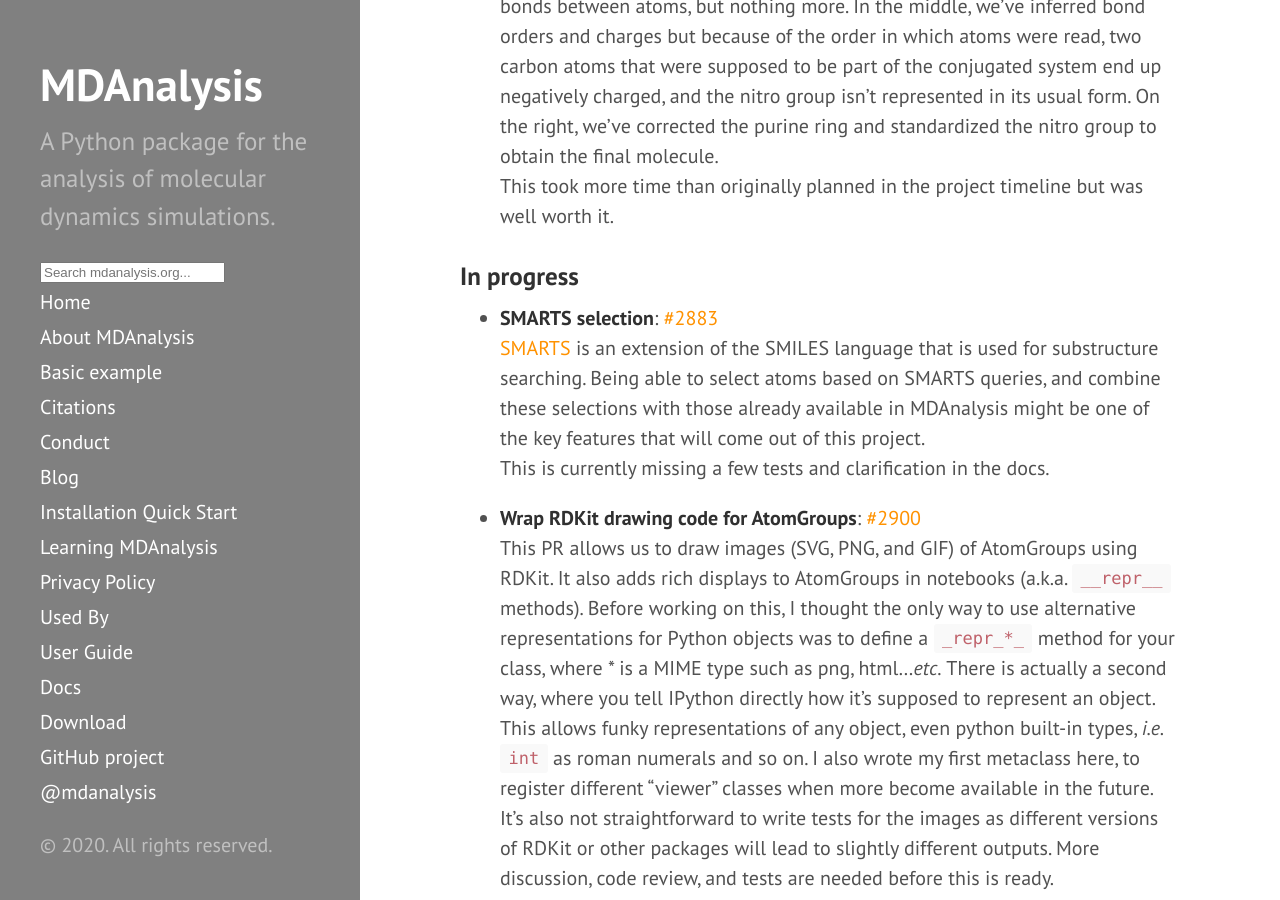
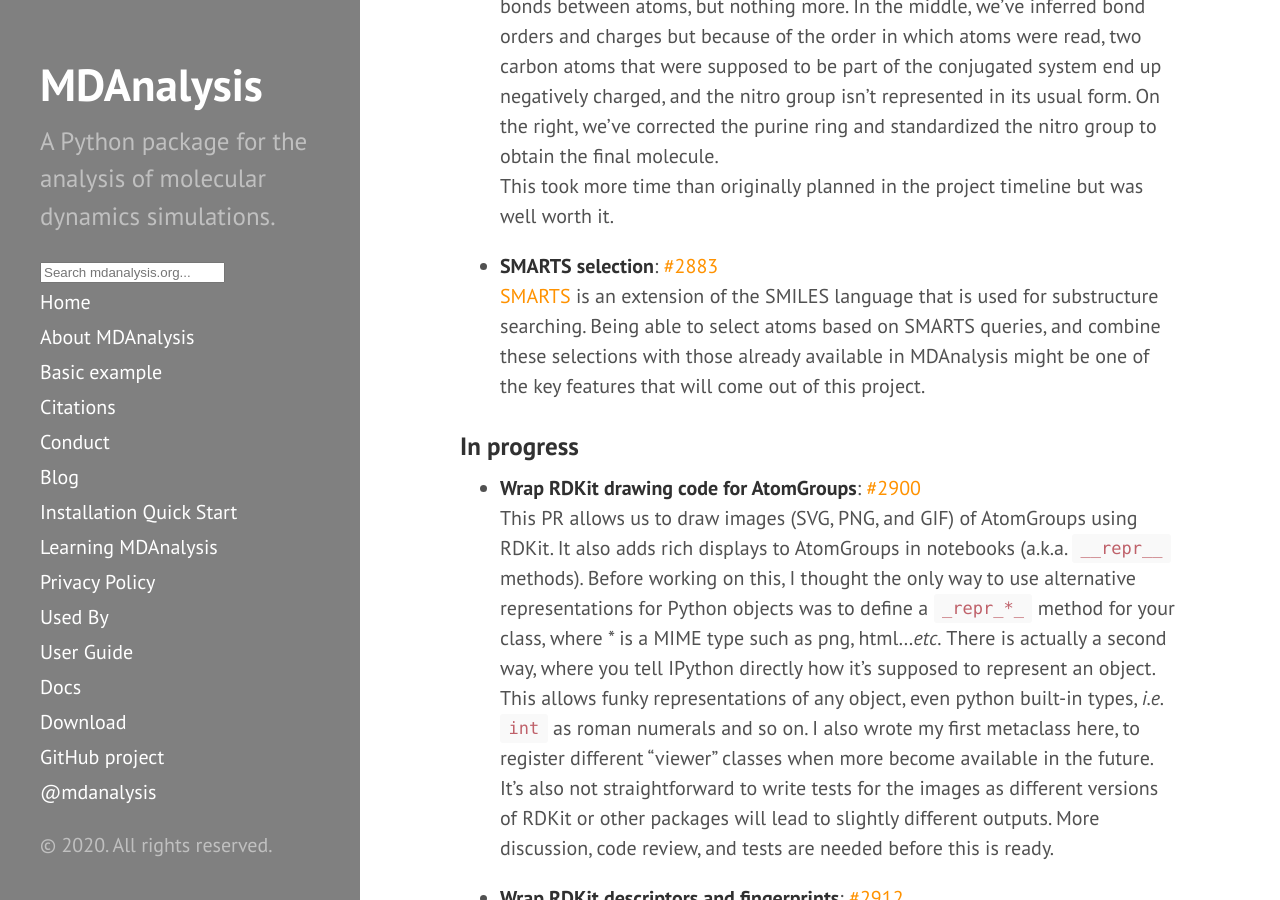
Before and after one commit to MDAnalysis/MDAnalysis.github.io, a Jekyll site: the page built from _posts/2020-08-29-gsoc-report-cbouy.md, in a window 1280 px wide and 900 px high, scrolled down 2338 px. Built offline with Jekyll 4.4.1, drawn with Linux system fonts in a browser that asks for light colours; comment, search, counter and statistics services are not loaded.

Commit message:
add smarts to merged section

```diff
--- a/_posts/2020-08-29-gsoc-report-cbouy.md
+++ b/_posts/2020-08-29-gsoc-report-cbouy.md
@@ -36,11 +36,10 @@ It was also the occasion for me to increase my visibility in the community by wo
   On the left is what you would get from a typical topology file: elements and bonds between atoms, but nothing more. In the middle, we've inferred bond orders and charges but because of the order in which atoms were read, two carbon atoms that were supposed to be part of the conjugated system end up negatively charged, and the nitro group isn't represented in its usual form. On the right, we've corrected the purine ring and standardized the nitro group to obtain the final molecule.
   This took more time than originally planned in the project timeline but was well worth it.
 
+* **SMARTS selection**: [#2883](https://github.com/MDAnalysis/mdanalysis/pull/2883)
+  [SMARTS][] is an extension of the SMILES language that is used for substructure searching. Being able to select atoms based on SMARTS queries, and combine these selections with those already available in MDAnalysis might be one of the key features that will come out of this project.
+
 ### In progress
-
-* **SMARTS selection**: [#2883](https://github.com/MDAnalysis/mdanalysis/pull/2883/files/1d2bb91c088d43effbcc10f95abb5d8e246ea1f5)
-  [SMARTS][] is an extension of the SMILES language that is used for substructure searching. Being able to select atoms based on SMARTS queries, and combine these selections with those already available in MDAnalysis might be one of the key features that will come out of this project.
-  This is currently missing a few tests and clarification in the docs.
 
 * **Wrap RDKit drawing code for AtomGroups**: [#2900](https://github.com/MDAnalysis/mdanalysis/pull/2900/files/1f9d3d04c14643a54aaf0cc89511f2811b51f35c)
   This PR allows us to draw images (SVG, PNG, and GIF) of AtomGroups using RDKit. It also adds rich displays to AtomGroups in notebooks (a.k.a. `__repr__` methods).
```
